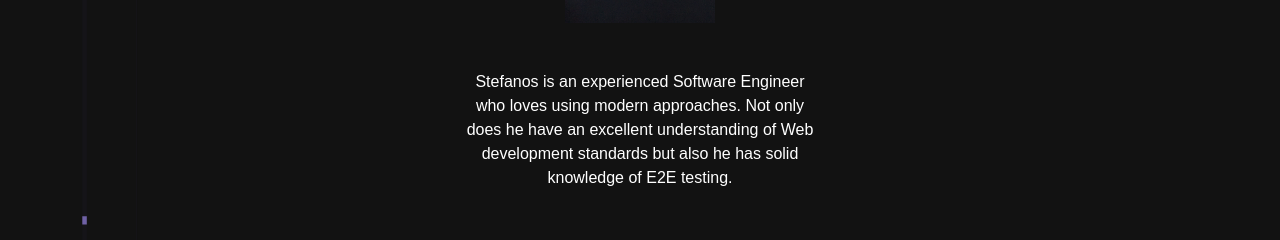
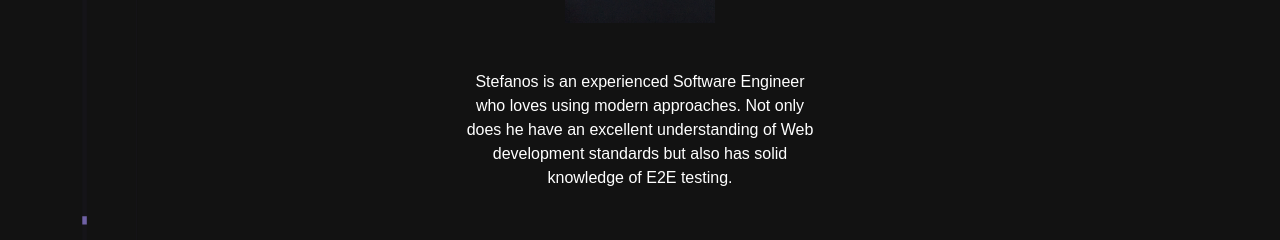
Before and after one commit to Stefanosapk/my-website, a Nuxt app: page / in a window 1280 px wide. Shown: the part 428-668 px from the top of the page. Built offline with nearby package versions, Linux system fonts and the light colour scheme.

Commit message:
change text

```diff
--- a/pages/index.vue
+++ b/pages/index.vue
@@ -49,7 +49,7 @@ export default Vue.extend({
         info:
           'Stefanos is an experienced Software Engineer who loves using modern\n' +
           'approaches. Not only does he have an excellent understanding of Web\n' +
-          'development standards but also he has solid knowledge of E2E testing.',
+          'development standards but also has solid knowledge of E2E testing.',
       },
       socials: [
         {
```
